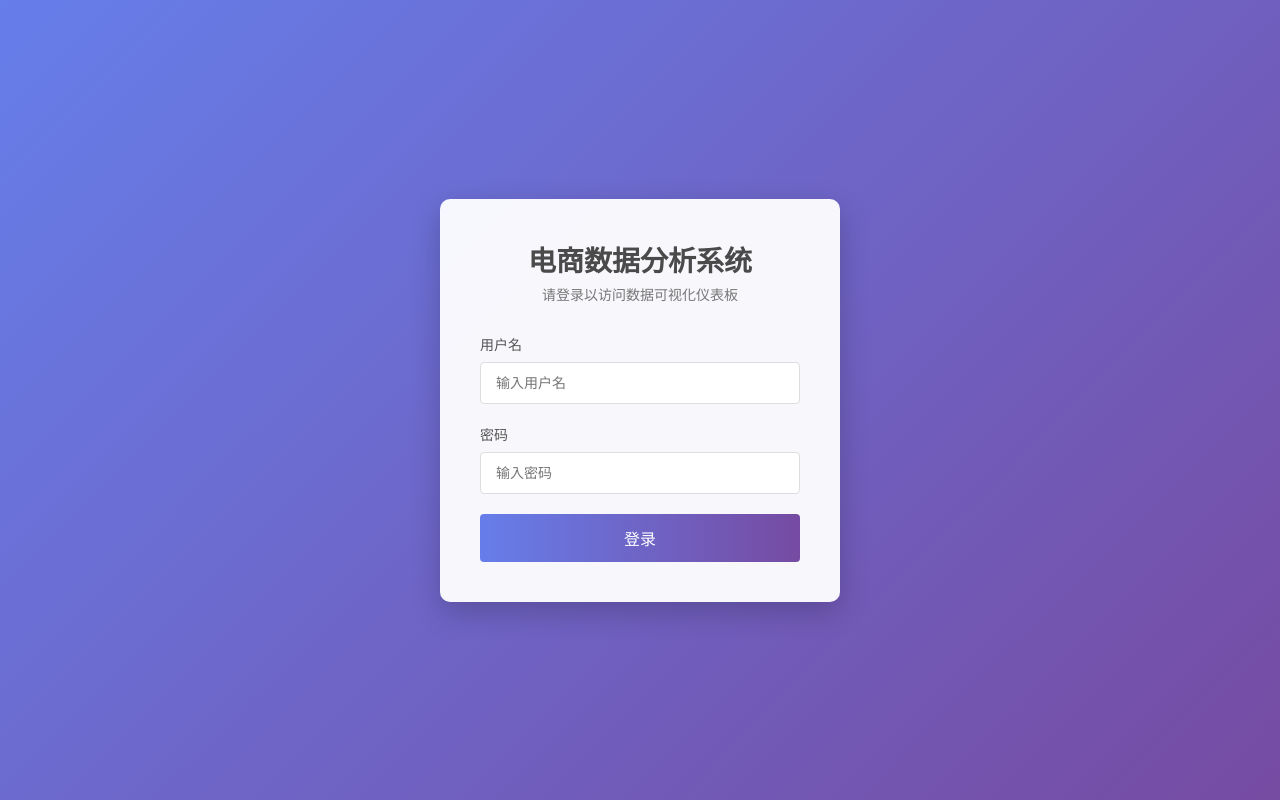
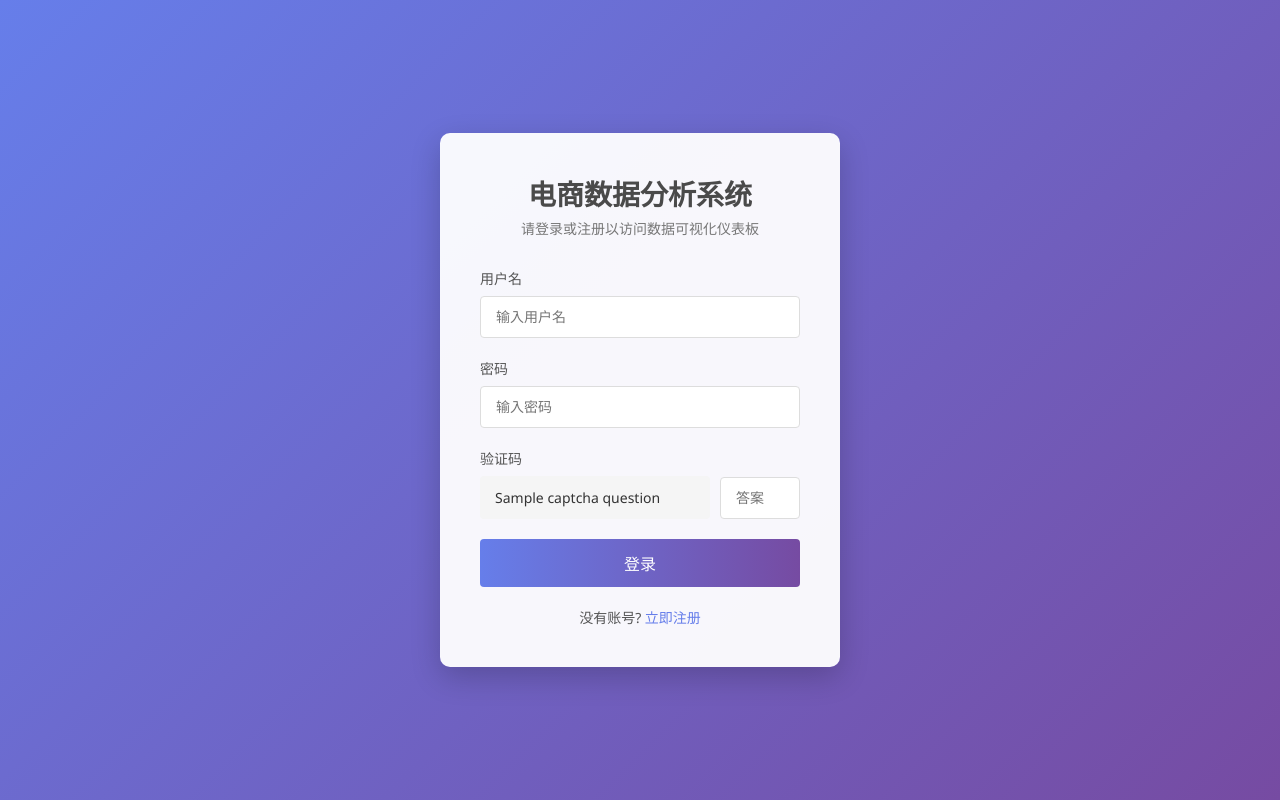
Before and after one commit to stcapo/taobao-crawler, a Flask app: template templates/login.html in a window 1280 px wide. Run offline with Flask 3, Linux system fonts and the light colour scheme; the template is opened without the code that fills it: most values are stand-ins (such as "Sample title", 1, 10 or a date in 2020).

Commit message:
modified visualization and login reqister pages and databases

```diff
--- a/app.py
+++ b/app.py
@@ -3,34 +3,150 @@ import pandas as pd
 import numpy as np
 import jieba
 import os
+import sqlite3
+import random
+import re
 from collections import Counter
+from werkzeug.security import generate_password_hash, check_password_hash
 
 app = Flask(__name__)
 app.secret_key = 'your_secret_key'
 
+# Database setup
+def get_db_connection():
+    conn = sqlite3.connect('database.db')
+    conn.row_factory = sqlite3.Row
+    return conn
+
+def init_db():
+    conn = get_db_connection()
+    conn.execute('''
+    CREATE TABLE IF NOT EXISTS users (
+        id INTEGER PRIMARY KEY AUTOINCREMENT,
+        username TEXT UNIQUE NOT NULL,
+        password TEXT NOT NULL,
+        email TEXT UNIQUE NOT NULL
+    )
+    ''')
+    conn.commit()
+    conn.close()
+
+# Initialize database
+init_db()
+
 def load_data():
     return pd.read_excel('data.xlsx')
 
+# Generate a simple math captcha
+def generate_captcha():
+    num1 = random.randint(1, 10)
+    num2 = random.randint(1, 10)
+    answer = num1 + num2
+    question = f"{num1} + {num2} = ?"
+    return question, answer
+
+# Validate email format
+def is_valid_email(email):
+    pattern = r'^[\w\.-]+@[\w\.-]+\.\w+$'
+    return re.match(pattern, email) is not None
+
 @app.route('/', methods=['GET', 'POST'])
 def login():
+    if request.method == 'GET':
+        # Generate captcha for both login and registration
+        captcha_question, captcha_answer = generate_captcha()
+        session['captcha_answer'] = captcha_answer
+        return render_template('login.html', captcha_question=captcha_question)
+
     if request.method == 'POST':
-        username = request.form.get('username')
-        password = request.form.get('password')
+        # Check if it's a login or registration request
+        if 'login' in request.form:
+            username = request.form.get('username')
+            password = request.form.get('password')
+            captcha = request.form.get('captcha')
 
-        if username == 'admin' and password == '123456':
-            session['logged_in'] = True
-            return redirect(url_for('dashboard'))
-        else:
-            flash('Invalid credentials!')
+            # Validate captcha
+            if not captcha or int(captcha) != session.get('captcha_answer'):
+                flash('验证码错误!')
+                captcha_question, captcha_answer = generate_captcha()
+                session['captcha_answer'] = captcha_answer
+                return render_template('login.html', captcha_question=captcha_question)
 
-    return render_template('login.html')
+            # Validate credentials
+            conn = get_db_connection()
+            user = conn.execute('SELECT * FROM users WHERE username = ?', (username,)).fetchone()
+            conn.close()
+
+            if user and check_password_hash(user['password'], password):
+                session['logged_in'] = True
+                session['username'] = username
+                return redirect(url_for('dashboard'))
+            else:
+                flash('用户名或密码错误!')
+
+        # Generate new captcha
+        captcha_question, captcha_answer = generate_captcha()
+        session['captcha_answer'] = captcha_answer
+        return render_template('login.html', captcha_question=captcha_question)
+
+@app.route('/register', methods=['POST'])
+def register():
+    username = request.form.get('username')
+    password = request.form.get('password')
+    confirm_password = request.form.get('confirm_password')
+    email = request.form.get('email')
+    captcha = request.form.get('captcha')
+
+    # Validate captcha
+    if not captcha or int(captcha) != session.get('captcha_answer'):
+        flash('验证码错误!')
+        return redirect(url_for('login'))
+
+    # Validate input
+    if not username or not password or not confirm_password or not email:
+        flash('所有字段都是必填的!')
+        return redirect(url_for('login'))
+
+    if password != confirm_password:
+        flash('两次输入的密码不一致!')
+        return redirect(url_for('login'))
+
+    if not is_valid_email(email):
+        flash('邮箱格式不正确!')
+        return redirect(url_for('login'))
+
+    # Check if username or email already exists
+    conn = get_db_connection()
+    existing_user = conn.execute('SELECT * FROM users WHERE username = ? OR email = ?',
+                               (username, email)).fetchone()
+
+    if existing_user:
+        conn.close()
+        flash('用户名或邮箱已被注册!')
+        return redirect(url_for('login'))
+
+    # Create new user
+    hashed_password = generate_password_hash(password)
+    conn.execute('INSERT INTO users (username, password, email) VALUES (?, ?, ?)',
+                (username, hashed_password, email))
+    conn.commit()
+    conn.close()
+
+    flash('注册成功，请登录!')
+    return redirect(url_for('login'))
+
+@app.route('/logout')
+def logout():
+    session.clear()
+    return redirect(url_for('login'))
 
 @app.route('/dashboard')
 def dashboard():
     if not session.get('logged_in'):
         return redirect(url_for('login'))
 
-    return render_template('dashboard.html')
+    username = session.get('username', 'User')
+    return render_template('dashboard.html', username=username)
 
 @app.route('/data/chart1')
 def chart1_data():
@@ -40,12 +156,50 @@ def chart1_data():
     df = load_data()
     top_n = 10
 
-    top_products = df.sort_values('Deal', ascending=False).head(top_n)
+    # 获取原始数据中的商品信息
+    df['Deal'] = pd.to_numeric(df['Deal'], errors='coerce')
+    original_products = df.head(top_n).copy()
 
+    # 创建模拟的销量数据，确保依次递减
+    # 使用指数递减函数，使得差异更加明显且自然
+    np.random.seed(42)  # 确保结果一致
+    base_value = 200000  # 最高销量
+    decay_factor = 0.8   # 递减因子
+
+    simulated_deals = []
+    for i in range(top_n):
+        # 添加一些随机波动，使数据看起来更自然
+        random_factor = 1 + np.random.uniform(-0.05, 0.05)
+        value = int(base_value * (decay_factor ** i) * random_factor)
+        simulated_deals.append(value)
+
+    # 创建新的DataFrame，包含模拟销量数据
+    top_products = original_products.copy()
+    top_products['Deal'] = simulated_deals
+    top_products = top_products.sort_values('Deal', ascending=False)  # 确保按销量排序
+
+    # 为每个产品分配一个简短的ID (P1, P2, etc.)
+    product_ids = [f"P{i+1}" for i in range(len(top_products))]
+    top_products['product_id'] = product_ids
+
+    # 准备图表数据
     data = {
-        'categories': [f"Product {i+1}" for i in range(len(top_products))],
-        'series': [{'name': 'Sales Volume', 'data': top_products['Deal'].tolist()}]
+        'categories': product_ids,
+        'series': [{'name': 'Sales Volume', 'data': top_products['Deal'].tolist()}],
+        'product_details': []
     }
+
+    # 添加产品详情列表
+    for i, (_, product) in enumerate(top_products.iterrows()):
+        # 确保有title字段，如果没有则使用备用名称
+        title = product.get('title', f"商品 {product['product_id']}")
+        if pd.isna(title) or title == '':
+            title = f"商品 {product['product_id']}"
+
+        data['product_details'].append({
+            'id': product['product_id'],
+            'title': title
+        })
 
     return jsonify(data)
 
@@ -104,8 +258,12 @@ def chart4_data():
 
     df = load_data()
 
+    # 确保Deal列是数值型
+    df['Deal'] = pd.to_numeric(df['Deal'], errors='coerce')
+
+    # 只取前30个地区
     location_stats = df.groupby('Location')['Deal'].sum().reset_index()
-    location_stats = location_stats.sort_values('Deal', ascending=False)
+    location_stats = location_stats.sort_values('Deal', ascending=False).head(30)
 
     data = {
         'categories': location_stats['Location'].tolist(),
@@ -138,19 +296,58 @@ def chart6_data():
     if not session.get('logged_in'):
         return jsonify({'error': 'unauthorized'})
 
-    df = load_data()
+    # 生成模拟的时间序列数据（最近12个月的销售额）
+    np.random.seed(42)  # 为了保证数据的一致性
 
-    df['Sales'] = df['Price'] * df['Deal']
+    # 生成最近12个月的日期
+    end_date = pd.Timestamp.now()
+    start_date = end_date - pd.DateOffset(months=11)
+    dates = pd.date_range(start=start_date, end=end_date, freq='M')
 
-    bins = np.linspace(0, df['Sales'].max(), 10)
-    labels = [f"{int(bins[i])}-{int(bins[i+1])}" for i in range(len(bins)-1)]
-    df['SalesBin'] = pd.cut(df['Sales'], bins=bins, labels=labels, include_lowest=True)
+    # 生成每个月的销售额，并添加一些趋势和季节性
+    base_sales = 500000  # 基础销售额
+    trend = np.linspace(0, 200000, len(dates))  # 增长趋势
+    seasonal = 100000 * np.sin(np.linspace(0, 2*np.pi, len(dates)))  # 季节性波动
+    noise = np.random.normal(0, 50000, len(dates))  # 随机波动
 
-    sales_distribution = df.groupby('SalesBin').size().reset_index(name='Count')
+    # 结合所有组件
+    sales = base_sales + trend + seasonal + noise
+    sales = np.round(sales).astype(int)  # 四舍五入到整数
 
+    # 创建数据字典
+    months = [d.strftime('%Y-%m') for d in dates]
+
+    # 添加额外的数据点以支持更丰富的图表展示
     data = {
-        'categories': sales_distribution['SalesBin'].tolist(),
-        'series': [{'name': 'Products Count', 'data': sales_distribution['Count'].tolist()}]
+        'xAxis': {
+            'data': months
+        },
+        'series': [
+            {
+                'name': '总销售额',
+                'type': 'line',
+                'smooth': True,
+                'data': sales.tolist(),
+                'markPoint': {
+                    'data': [
+                        {'type': 'max', 'name': '最大值'},
+                        {'type': 'min', 'name': '最小值'}
+                    ]
+                },
+                'markLine': {
+                    'data': [
+                        {'type': 'average', 'name': '平均值'}
+                    ]
+                },
+                'areaStyle': {}
+            },
+            {
+                'name': '环比增长',
+                'type': 'bar',
+                'data': [0] + [round((sales[i] - sales[i-1]) / sales[i-1] * 100, 2) for i in range(1, len(sales))],
+                'yAxisIndex': 1
+            }
+        ]
     }
 
     return jsonify(data)
--- a/templates/login.html
+++ b/templates/login.html
@@ -110,13 +110,65 @@
             text-align: center;
             font-size: 14px;
         }
+
+        .success-message {
+            background-color: #e5ffe5;
+            color: #2ecc71;
+            padding: 12px;
+            border-radius: 4px;
+            margin-bottom: 20px;
+            text-align: center;
+            font-size: 14px;
+        }
+
+        .form-toggle {
+            text-align: center;
+            margin-top: 20px;
+            font-size: 14px;
+            color: #555;
+        }
+
+        .form-toggle a {
+            color: #667eea;
+            text-decoration: none;
+            font-weight: 500;
+            cursor: pointer;
+        }
+
+        .form-toggle a:hover {
+            text-decoration: underline;
+        }
+
+        .form-container {
+            display: none;
+        }
+
+        .form-container.active {
+            display: block;
+        }
+
+        .captcha-container {
+            display: flex;
+            align-items: center;
+            gap: 10px;
+        }
+
+        .captcha-question {
+            flex-grow: 1;
+            background-color: #f5f5f5;
+            padding: 12px 15px;
+            border-radius: 4px;
+            font-size: 14px;
+            color: #333;
+            font-weight: 500;
+        }
     </style>
 </head>
 <body>
     <div class="login-container">
         <div class="login-header">
             <h1>电商数据分析系统</h1>
-            <p>请登录以访问数据可视化仪表板</p>
+            <p>请登录或注册以访问数据可视化仪表板</p>
         </div>
 
         {% if get_flashed_messages() %}
@@ -125,7 +177,10 @@
         </div>
         {% endif %}
 
+        <!-- Login Form -->
+        <div id="login-form" class="form-container active">
             <form method="post">
+                <input type="hidden" name="login" value="true">
                 <div class="form-group">
                     <label for="username">用户名</label>
                     <input type="text" id="username" name="username" placeholder="输入用户名" required>
@@ -136,8 +191,70 @@
                     <input type="password" id="password" name="password" placeholder="输入密码" required>
                 </div>
 
+                <div class="form-group">
+                    <label for="captcha">验证码</label>
+                    <div class="captcha-container">
+                        <div class="captcha-question">{{ captcha_question }}</div>
+                        <input type="text" id="captcha" name="captcha" placeholder="答案" required style="width: 80px;">
+                    </div>
+                </div>
+
                 <button type="submit" class="login-button">登录</button>
             </form>
+
+            <div class="form-toggle">
+                没有账号? <a onclick="toggleForm()">立即注册</a>
             </div>
+        </div>
+
+        <!-- Registration Form -->
+        <div id="register-form" class="form-container">
+            <form method="post" action="/register">
+                <div class="form-group">
+                    <label for="reg-username">用户名</label>
+                    <input type="text" id="reg-username" name="username" placeholder="创建用户名" required>
+                </div>
+
+                <div class="form-group">
+                    <label for="reg-email">邮箱</label>
+                    <input type="email" id="reg-email" name="email" placeholder="输入邮箱" required>
+                </div>
+
+                <div class="form-group">
+                    <label for="reg-password">密码</label>
+                    <input type="password" id="reg-password" name="password" placeholder="创建密码" required>
+                </div>
+
+                <div class="form-group">
+                    <label for="reg-confirm-password">确认密码</label>
+                    <input type="password" id="reg-confirm-password" name="confirm_password" placeholder="确认密码" required>
+                </div>
+
+                <div class="form-group">
+                    <label for="reg-captcha">验证码</label>
+                    <div class="captcha-container">
+                        <div class="captcha-question">{{ captcha_question }}</div>
+                        <input type="text" id="reg-captcha" name="captcha" placeholder="答案" required style="width: 80px;">
+                    </div>
+                </div>
+
+                <button type="submit" class="login-button">注册</button>
+            </form>
+
+            <div class="form-toggle">
+                已有账号? <a onclick="toggleForm()">立即登录</a>
+            </div>
+        </div>
+    </div>
+
+    <script>
+        function toggleForm() {
+            const loginForm = document.getElementById('login-form');
+            const registerForm = document.getElementById('register-form');
+
+            loginForm.classList.toggle('active');
+            registerForm.classList.toggle('active');
+        }
+    </script>
 </body>
 </html>
```
Also changed, not shown: static/css/charts.css (+50 -0 lines), static/js/charts.js (+128 -13 lines), static/js/main.js (+9 -3 lines), templates/dashboard.html (+8 -6 lines), database.db (added), 3 other files. Lines whose indentation alone changed are shown as unchanged.
